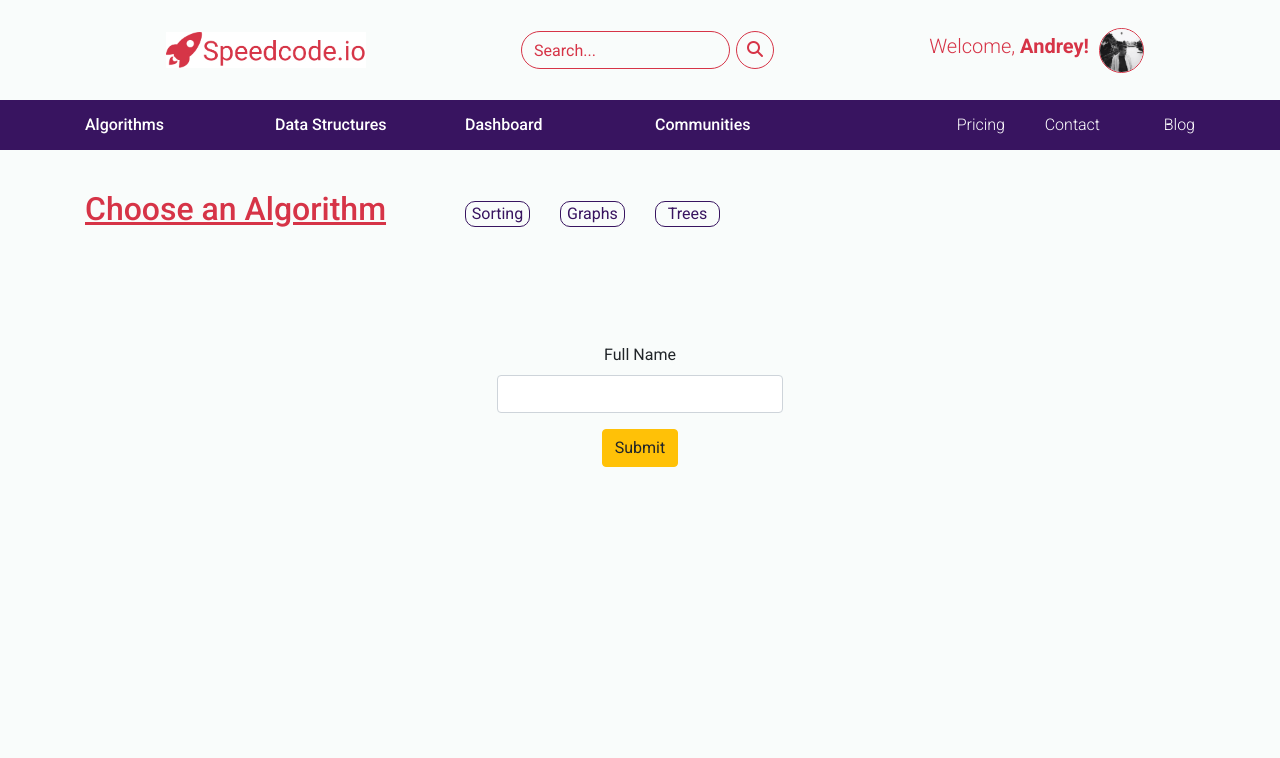
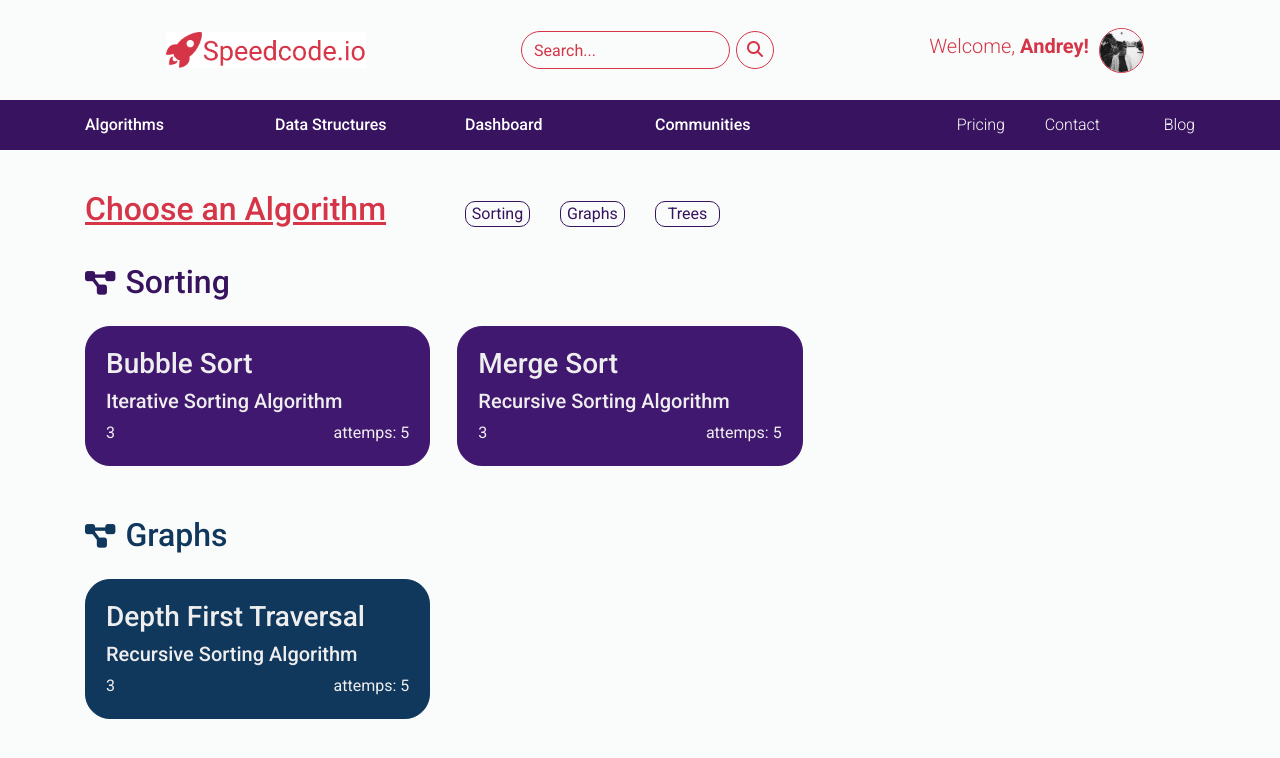
Before and after one commit to APNovichkov/SpeedCode.io, a React (Create React App) app: page /algorithms in a window 1280 px wide. Shown: the top 758 px of the page. Built offline with nearby package versions, Linux system fonts and the light colour scheme.

Commit message:
[add] Added algo page with fake data

```diff
--- a/package.json
+++ b/package.json
@@ -7,9 +7,12 @@
     "@testing-library/react": "^9.5.0",
     "@testing-library/user-event": "^7.2.1",
     "axios": "^0.19.2",
+    "lodash": "^4.17.15",
     "react": "^16.13.1",
     "react-dom": "^16.13.1",
-    "react-scripts": "3.4.1"
+    "react-router-dom": "^5.2.0",
+    "react-scripts": "3.4.1",
+    "underscore": "^1.10.2"
   },
   "scripts": {
     "start": "react-scripts start",
--- a/public/api/algorithms.json
+++ b/public/api/algorithms.json
@@ -17,6 +17,15 @@
       "description": "Recursive Sorting Algorithm",
       "difficulty": 3,
       "attempts": 5
+    },
+    {
+      "id": "ccccccc",
+      "name": "Depth First Traversal",
+      "type": "Algorithm",
+      "category": "Graphs",
+      "description": "Recursive Sorting Algorithm",
+      "difficulty": 3,
+      "attempts": 5
     }
   ]
 }
--- a/public/index.html
+++ b/public/index.html
@@ -19,6 +19,7 @@
     <link rel="manifest" href="%PUBLIC_URL%/manifest.json" />
 
     <script src="https://kit.fontawesome.com/735e24ebd7.js" crossorigin="anonymous"></script>
+
     <title>Speedcode.io</title>
   </head>
   <body>
--- a/src/App.css
+++ b/src/App.css
@@ -77,7 +77,8 @@ body {
 }
 
 .algo-page-header-wrapper {
-  padding-top: 40px;
+  margin-top: 40px;
+  margin-bottom: 20px;
 }
 
 .algo-page-header-wrapper h2 {
@@ -117,32 +118,66 @@ body {
   pointer-events: none;
 }
 
-@media (prefers-reduced-motion: no-preference) {
-  .App-logo {
-    animation: App-logo-spin infinite 20s linear;
-  }
+/* Overview Card */
+.overview-card-group {
+  margin-top: 10px;
 }
 
-.App-header {
-  background-color: #282c34;
-  min-height: 100vh;
-  display: flex;
-  flex-direction: column;
-  align-items: center;
-  justify-content: center;
-  font-size: calc(10px + 2vmin);
-  color: white;
+.overview-card-group .icon {
+  font-size: 27px;
+  padding-right: 10px;
 }
 
-.App-link {
-  color: #61dafb;
+.overview-card-group .overview-header {
+  margin-bottom: 25px;
 }
 
-@keyframes App-logo-spin {
-  from {
-    transform: rotate(0deg);
-  }
-  to {
-    transform: rotate(360deg);
-  }
+.overview-card-group-cards-wrapper {
+  display: grid;
+  grid-gap: 7px;
+  grid-template-columns: 1fr 1fr 1fr;
+  padding-bottom: 40px;
 }
+
+/* OverviewGroups */
+
+.overview-card {
+  margin-right: 20px;
+  padding: 20px;
+  border-radius: 25px;
+  color: #eeeeee;
+}
+
+.overview-card .attempts {
+  float: right;
+}
+
+/* Sorting */
+.overview-card-group.sorting .h2 {
+  color: #381460;
+}
+
+.overview-card-group.sorting .icon {
+  color: #381460;
+}
+
+.overview-card.sorting {
+  color: #eeeeee;
+  border-color: #41186f;
+  background-color: #41186f;
+}
+
+/* Graphs */
+.overview-card-group.graphs .h2 {
+  color: #10375c;
+}
+
+.overview-card-group.graphs .icon {
+  color: #10375c;
+}
+
+.overview-card.graphs {
+  color: #eeeeee;
+  border-color: #10375c;
+  background-color: #10375c;
+}
--- a/src/App.js
+++ b/src/App.js
@@ -2,22 +2,31 @@ import React from "react";
 import logo from "./logo.svg";
 import "./App.css";
 
+// Import router
+import { BrowserRouter as Router, Switch, Route, Link } from "react-router-dom";
+
 // Import components
 import Navbar from "./components/navbar";
-import TestForm from "./components/testForm";
-import MainWrapper from "./components/mainWrapper";
 import LinksNavbar from "./components/linksNavbar";
-import AlgoPageHeader from "./components/algoPageHeader";
+
+// Import pages
+import AlgorithmsPage from "./pages/algorithms";
 
 function App() {
   return (
     <div>
       <Navbar />
       <LinksNavbar />
-      <AlgoPageHeader />
-      <MainWrapper>
-        <TestForm />
-      </MainWrapper>
+      <Router>
+        <div>
+          <Link to="/algorithms"></Link>
+        </div>
+        <Switch>
+          <Route path="/algorithms">
+            <AlgorithmsPage />
+          </Route>
+        </Switch>
+      </Router>
     </div>
   );
 }
--- /dev/null
+++ b/src/components/overviewCard.js
@@ -0,0 +1,18 @@
+import React from "react";
+
+const OverviewCard = (props) => {
+  let { name, description, difficulty, attempts, groupClass } = props;
+
+  return (
+    <div className={`card overview-card ${groupClass.toLowerCase()}`}>
+      <h3>{name}</h3>
+      <h5>{description}</h5>
+      <div>
+        <span>{difficulty}</span>
+        <span className="attempts">attemps: {attempts}</span>
+      </div>
+    </div>
+  );
+};
+
+export default OverviewCard;
--- /dev/null
+++ b/src/components/overviewCardGroup.js
@@ -0,0 +1,36 @@
+import React from "react";
+
+//import components
+import OverviewCard from "./overviewCard";
+
+const OverviewCardGroup = (props) => {
+  let { name, groupClass, iconClass, data } = props;
+
+  return (
+    <div className="container">
+      <div className={`overview-card-group ${groupClass.toLowerCase()}`}>
+        <div className="overview-header">
+          <span className={`icon ${iconClass}`}></span>
+          <span className="h2">{name}</span>
+        </div>
+
+        <div className="overview-card-group-cards-wrapper">
+          {data.map((card) => {
+            return (
+              <OverviewCard
+                key={card.id}
+                name={card.name}
+                description={card.description}
+                difficulty={card.difficulty}
+                attempts={card.attempts}
+                groupClass={groupClass.toLowerCase()}
+              />
+            );
+          })}
+        </div>
+      </div>
+    </div>
+  );
+};
+
+export default OverviewCardGroup;
--- /dev/null
+++ b/src/dataProviders/algorithms.js
@@ -0,0 +1,5 @@
+import axios from "axios";
+
+export const getAllAlgorithms = () => {
+  return axios.get("./api/algorithms.json");
+};
--- /dev/null
+++ b/src/pages/algorithms.js
@@ -0,0 +1,47 @@
+import React, { useState, useEffect } from "react";
+
+import _ from "underscore";
+
+// Import components
+import MainWrapper from "./../components/mainWrapper";
+import AlgoPageHeader from "./../components/algoPageHeader";
+import OverviewCardGroup from "./../components/overviewCardGroup";
+
+//import data providers
+import { getAllAlgorithms } from "./../dataProviders/algorithms";
+
+const AlgorithmsPage = () => {
+  const [algos, updateAlgos] = useState([]);
+
+  useEffect(async () => {
+    let response = await getAllAlgorithms();
+
+    // Group by category
+    let groupedResponse = _.groupBy(response.data.data, "category");
+    let algosByCategory = [];
+    for (let category in groupedResponse) {
+      algosByCategory.push(groupedResponse[category]);
+    }
+    console.log(algosByCategory);
+    updateAlgos(algosByCategory);
+  }, []);
+
+  return (
+    <div>
+      <AlgoPageHeader />
+      {algos.map((category, index) => {
+        let categoryName = category[0].category;
+        return (
+          <OverviewCardGroup
+            name={categoryName}
+            iconClass="fas fa-project-diagram"
+            groupClass={categoryName}
+            data={category}
+          />
+        );
+      })}
+    </div>
+  );
+};
+
+export default AlgorithmsPage;
```
Also changed, not shown: 1 other file (tests, documents, lock files or other folders).
